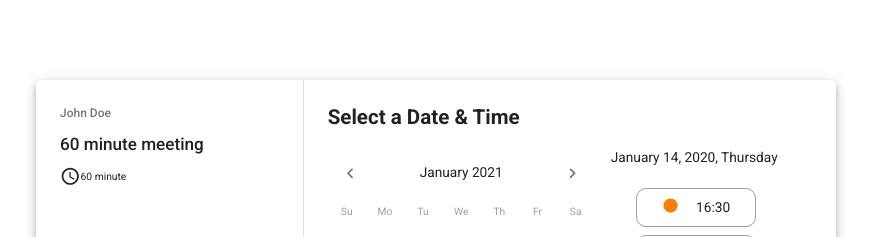
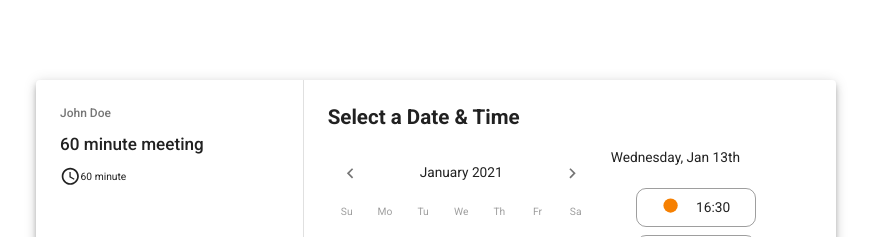
Before and after one commit to hatchways/team-yugioh, a React (Create React App) app in the folder client/: page /schedule-meeting in a window 1280 px wide. Shown: the top 237 px of the page, without its empty margins (204-1075 px from the left). Built offline with nearby package versions, Linux system fonts and the light colour scheme.

Commit message:
connect selected date

```diff
--- a/client/src/components/scheduler/PickDate.js
+++ b/client/src/components/scheduler/PickDate.js
@@ -7,22 +7,23 @@ import {
 } from "@material-ui/pickers";
 import DateFnsUtils from "@date-io/date-fns";
 
-const PickDate = () => {
+const PickDate = (props) => {
   const classes = useStyles();
   return (
     <Grid className={classes.root}>
       <MuiPickersUtilsProvider utils={DateFnsUtils}>
-        <DisplayCalendar />
+        <DisplayCalendar {...props} />
       </MuiPickersUtilsProvider>
     </Grid>
   );
 };
 
-const DisplayCalendar = () => {
-  const [date, setDate] = useState(new Date());
+const DisplayCalendar = (props) => {
+  const { selectedDate, setSelectedDate } = props;
+
   const { pickerProps } = useStaticState({
-    value: date,
-    onChange: setDate,
+    value: selectedDate,
+    onChange: setSelectedDate,
   });
   return <Calendar {...pickerProps} />;
 };
--- a/client/src/components/scheduler/PickTime.js
+++ b/client/src/components/scheduler/PickTime.js
@@ -1,9 +1,12 @@
 import React from "react";
 import { Grid, ListItem, makeStyles, Typography } from "@material-ui/core";
 import { Brightness1 } from "@material-ui/icons";
+import { format } from "date-fns";
 
 const PickTime = (props) => {
   const classes = useStyles();
+  const selectedDate = props.selectedDate;
+  const date = format(selectedDate, "EEEE, LLL do");
   const timeSlots = [
     "16:30",
     "17:00",
@@ -14,7 +17,6 @@ const PickTime = (props) => {
     "19:30",
     "20:00",
   ];
-  const date = props.date || "January 14, 2020, Thursday";
 
   return (
     <Grid
--- a/client/src/pages/Scheduler.js
+++ b/client/src/pages/Scheduler.js
@@ -1,4 +1,4 @@
-import React from "react";
+import React, { useState } from "react";
 import {
   makeStyles,
   Paper,
@@ -17,6 +17,7 @@ const data = () => {
 
 const Scheduler = () => {
   const classes = useStyles();
+  const [selectedDate, setSelectedDate] = useState(new Date());
   return (
     <Paper className={classes.root} elevation={5}>
       <Grid container direction="row" wrap="nowrap" className={classes.grid}>
@@ -42,10 +43,13 @@ const Scheduler = () => {
 
           <Grid item container spacing={2}>
             <Grid item xs={7}>
-              <PickDate />
+              <PickDate
+                selectedDate={selectedDate}
+                setSelectedDate={setSelectedDate}
+              />
             </Grid>
             <Grid item xs={5}>
-              <PickTime />
+              <PickTime selectedDate={selectedDate} />
             </Grid>
           </Grid>
         </Grid>
```
